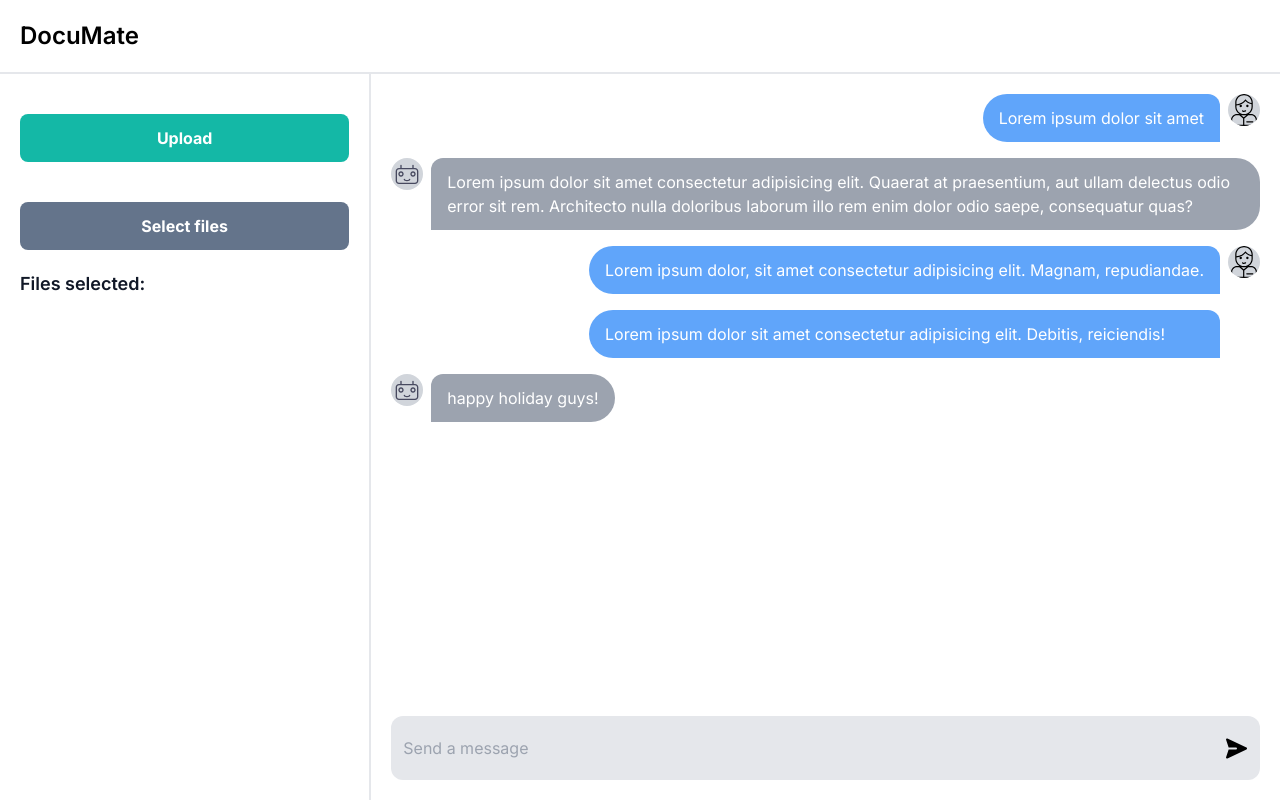
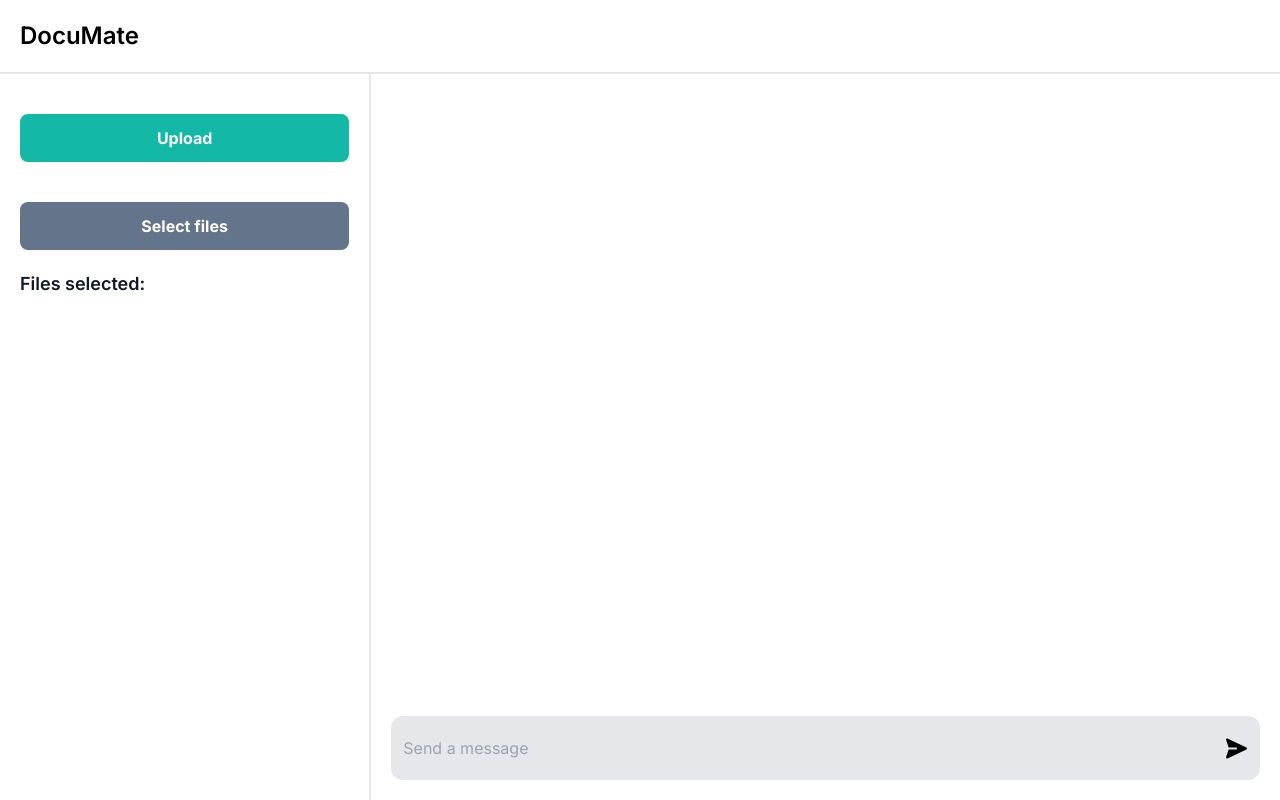
Before and after one commit to SirMoustache/documate, a Next.js app: page / in a window 1280 px wide. Built offline with nearby package versions, Linux system fonts and the light colour scheme.

Commit message:
Imlement ChatRoom feature

```diff
--- /dev/null
+++ b/src/features/ChatRoom/ChatMessage.tsx
@@ -0,0 +1,41 @@
+import Image from 'next/image'
+import { HistoryItem, MessageType } from './ChatRoom'
+
+const userTextClass = "mr-2 py-3 px-4 bg-blue-400 rounded-bl-3xl rounded-tl-3xl rounded-tr-xl text-white"
+const robotTextClass = "ml-2 py-3 px-4 bg-gray-400 rounded-br-3xl rounded-tr-3xl rounded-tl-xl text-white"
+
+const MessageImage = ({ type }: { type: MessageType }): any => {
+    const imgSrc = type === 'user' ? '/icon-avatar.svg' : '/icon-robot.svg'
+    const imgAlt = type === 'user' ? 'Avatar icon' : 'Robot icon'
+
+    return (
+        <Image
+            src={imgSrc}
+            className="object-cover h-8 w-8 rounded-full bg-gray-300"
+            alt={imgAlt}
+            width={32}
+            height={32}
+        />
+    )
+}
+
+export default function ChatMessage({ text, type }: HistoryItem) {
+    const containerClass = `flex mb-4 ${type === 'user' ? 'justify-end' : 'justify-start'}`
+    const TextClass = type === 'user' ? userTextClass : robotTextClass
+
+    return (
+        <div className={containerClass}>
+            {type === 'user' ? (
+                <>
+                    <div className={TextClass}>{text}</div>
+                    <MessageImage type={type} />
+                </>
+            ) : (
+                <>
+                    <MessageImage type={type} />
+                    <div className={TextClass}>{text}</div>
+                </>
+            )}
+        </div>
+    )
+}
--- a/src/features/ChatRoom/ChatRoom.tsx
+++ b/src/features/ChatRoom/ChatRoom.tsx
@@ -1,87 +1,84 @@
+"use client"; // Make 'FileUpload' a Client component
+
+import { useState } from 'react'
 import Image from 'next/image'
+import ChatMessage from './ChatMessage'
+
+type PromptMessage = { question: string };
+
+type AssistantMessage = {
+    text: string;
+    retrievedFromContext: boolean;
+};
+
+export type MessageType = 'user' | 'robot'
+
+export type HistoryItem = {
+    text: string;
+    type: MessageType;
+}
 
 export default function ChatRoom() {
+    const [prompt, setPrompt] = useState<PromptMessage>({ question: '' })
+    const [history, setHistory] = useState<HistoryItem[]>([])
+    const [isFetching, setIsFetching] = useState(false)
+
+    const onChange = (event: React.ChangeEvent<HTMLInputElement>) => {
+        setPrompt({ question: event.target.value });
+    };
+
+    const handleSubmit = (e: React.FormEvent<HTMLFormElement>) => {
+        e.preventDefault()
+        sendPrompt()
+    }
+
+    const sendPrompt = () => {
+        setHistory([...history, { text: prompt.question, type: 'user' }])
+        setIsFetching(true)
+
+        fetch('http://localhost:3000/api/chat/ask', {
+            method: 'POST',
+            headers: {
+                'Content-Type': 'application/json',
+            },
+            body: JSON.stringify(prompt),
+        })
+            .then((res) => res.json())
+            .then((data: AssistantMessage) => {
+                console.log(data)
+                setHistory((previousState) => {
+                    return [...previousState, { text: data.text, type: 'robot' }]
+                })
+                setPrompt({ question: '' })
+                setIsFetching(false)
+            })
+            .catch((err) => {
+                console.log(err)
+                setIsFetching(false)
+            });
+    }
+
     return (
         <div className="w-full px-5 flex flex-col overflow-y-auto">
             <div className="flex flex-col mt-5 grow">
-                <div className="flex justify-end mb-4">
-                    <div
-                        className="mr-2 py-3 px-4 bg-blue-400 rounded-bl-3xl rounded-tl-3xl rounded-tr-xl text-white"
-                    >
-                        Lorem ipsum dolor sit amet
-                    </div>
-                    <Image
-                        src="/icon-avatar.svg"
-                        className="object-cover h-8 w-8 rounded-full bg-gray-300"
-                        alt="Avatar icon"
-                        width={32}
-                        height={32}
-                    />
-                </div>
-                <div className="flex justify-start mb-4">
-                    <Image
-                        src="/icon-robot.svg"
-                        className="object-cover h-8 w-8 rounded-full bg-gray-300"
-                        alt="Robot icon"
-                        width={32}
-                        height={32}
-                    />
-                    <div
-                        className="ml-2 py-3 px-4 bg-gray-400 rounded-br-3xl rounded-tr-3xl rounded-tl-xl text-white"
-                    >
-                        Lorem ipsum dolor sit amet consectetur adipisicing elit. Quaerat
-                        at praesentium, aut ullam delectus odio error sit rem. Architecto
-                        nulla doloribus laborum illo rem enim dolor odio saepe,
-                        consequatur quas?
-                    </div>
-                </div>
-                <div className="flex justify-end mb-4">
-                    <div>
-                        <div
-                            className="mr-2 py-3 px-4 bg-blue-400 rounded-bl-3xl rounded-tl-3xl rounded-tr-xl text-white"
-                        >
-                            Lorem ipsum dolor, sit amet consectetur adipisicing elit.
-                            Magnam, repudiandae.
-                        </div>
-
-                        <div
-                            className="mt-4 mr-2 py-3 px-4 bg-blue-400 rounded-bl-3xl rounded-tl-3xl rounded-tr-xl text-white"
-                        >
-                            Lorem ipsum dolor sit amet consectetur adipisicing elit.
-                            Debitis, reiciendis!
-                        </div>
-                    </div>
-                    <Image
-                        src="/icon-avatar.svg"
-                        className="object-cover h-8 w-8 rounded-full bg-gray-300"
-                        alt="Avatar icon"
-                        width={32}
-                        height={32}
-                    />
-                </div>
-                <div className="flex justify-start mb-4">
-                    <Image
-                        src="/icon-robot.svg"
-                        className="object-cover h-8 w-8 rounded-full bg-gray-300"
-                        alt="Robot icon"
-                        width={32}
-                        height={32}
-                    />
-                    <div
-                        className="ml-2 py-3 px-4 bg-gray-400 rounded-br-3xl rounded-tr-3xl rounded-tl-xl text-white"
-                    >
-                        happy holiday guys!
-                    </div>
-                </div>
+                {history.map((message) => {
+                    return (<ChatMessage {...message} key={message.text} />)
+                })}
             </div>
             <div className="py-5 relative">
+                <form onSubmit={handleSubmit}>
                     <input
                         className="w-full bg-gray-200 py-5 px-3 rounded-xl"
                         type="text"
                         placeholder="Send a message"
+                        value={isFetching ? "Fetching..." : prompt.question}
+                        onChange={onChange}
                     />
-
-                <button type="button" className="bg-transparent hover:bg-teal-500 p-1 rounded-md absolute right-2 top-9">
+                    <button
+                        type="button"
+                        onClick={sendPrompt}
+                        className="bg-transparent hover:bg-teal-500 p-1 rounded-md absolute right-2 top-9"
+                    >
                         <Image
                             src="/icon-send.svg"
                             className="object-cover h-6 w-6"
@@ -90,6 +87,7 @@ export default function ChatRoom() {
                             height={32}
                         />
                     </button>
+                </form>
             </div>
         </div>
     )
```
Lines whose indentation alone changed are shown as unchanged.
